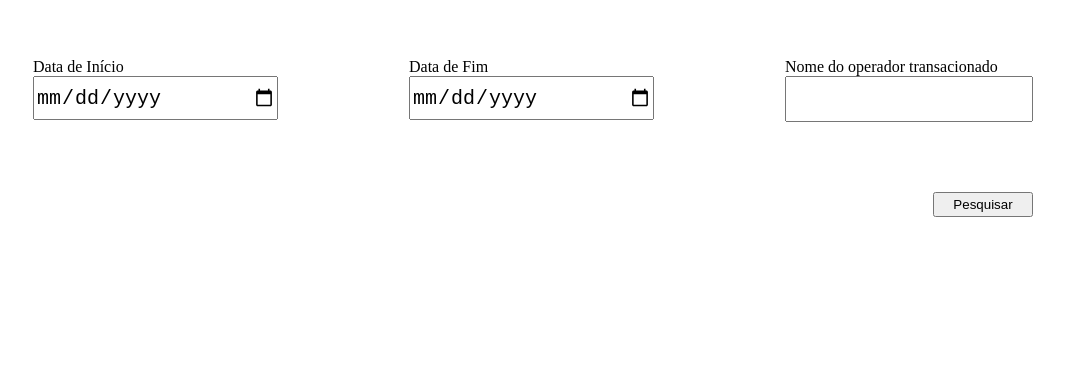
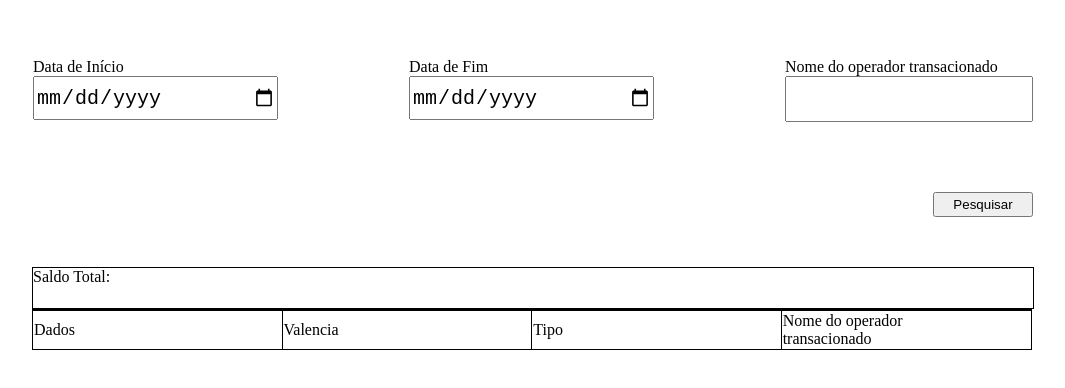
Before and after one commit to victorgarciadss/desafio-5-frontend, a React (Vite) app: page / in a window 1280 px wide. Shown: the top 388 px of the page, without its empty margins (107-1172 px from the left). Built offline with nearby package versions, Linux system fonts and the light colour scheme.

Commit message:
Feat: Pesquisar transações com filtros funcionando

```diff
--- a/src/App.jsx
+++ b/src/App.jsx
@@ -1,13 +1,18 @@
 import './css/App.css'
 
 import SearchForm from "./components/SearchForm"
+import BankStatement from './components/BankStatement'
+import CreateProvider from './CreateContext'
 
 function App() {
 
   return (
     <>
       <div className='inputs-container'>
-        <SearchForm />
+        <CreateProvider>
+          <SearchForm />
+          <BankStatement />
+        </CreateProvider>
 
       </div>
     </>
--- /dev/null
+++ b/src/CreateContext.jsx
@@ -0,0 +1,17 @@
+import { createContext, useState } from "react"
+
+export const GlobalContext = createContext();
+
+const CreateProvider = ({ children }) => {
+
+    const [data, setData] = useState([]);
+
+    return(
+        <GlobalContext.Provider value={{data, setData}}>
+            {children}
+        </GlobalContext.Provider>
+    )
+
+}
+
+export default CreateProvider;
--- /dev/null
+++ b/src/components/BankStatement.jsx
@@ -0,0 +1,38 @@
+import { useContext } from "react";
+import "../css/bankStatement.css"
+import { GlobalContext } from "../CreateContext";
+
+const BankStatement = () => {
+
+    const { data } = useContext(GlobalContext);
+
+    return(
+        <>
+            <main>
+                <div className="bank-balance">
+                    Saldo Total:
+                </div>
+                <table className="table">
+                    <tbody>
+                        <tr className="table-row">
+                            <td>Dados</td>
+                            <td>Valencia</td>
+                            <td>Tipo</td>
+                            <td>Nome do operador <br /> transacionado</td>
+                        </tr>
+                        {data.map((item) => (
+                            <tr key={item.id}>
+                                <td>{item.dataTransferencia}</td>
+                                <td>{item.valor}</td>
+                                <td>{item.tipo}</td>
+                                <td>{item.nomeOperadorTransacao}</td>
+                            </tr>
+                        ))}
+                    </tbody>
+                </table>
+            </main>
+        </>
+    )
+}
+
+export default BankStatement;
--- a/src/components/SearchForm.jsx
+++ b/src/components/SearchForm.jsx
@@ -1,11 +1,14 @@
-import { useState } from "react"
+import { useContext, useState } from "react"
 import "../css/SearchForm.css"
+import { GlobalContext } from "../CreateContext";
 
 const SearchForm = () => {
 
   const [dataInicio, setDataInicio] = useState('');
   const [dataFim, setDataFim] = useState('');
   const [nomeOperadorTransacao, setNomeOperadorTransacao] = useState('');
+
+  const { data, setData } = useContext(GlobalContext);
 
   async function submitDataWithAllFilters(e) {
     e.preventDefault();
@@ -25,7 +28,8 @@ const SearchForm = () => {
         });
 
         const responseData = await response.json();
-        console.log(responseData);
+        console.log(responseData)
+        setData(responseData);
 
       } catch (err) {
         console.log(err);
@@ -42,7 +46,7 @@ const SearchForm = () => {
         });
 
         const responseData = await response.json();
-        console.log(responseData);
+        setData(responseData);
 
       } catch (err) {
         console.log(err);
--- a/src/css/App.css
+++ b/src/css/App.css
@@ -1,4 +1,5 @@
 .inputs-container{
   display: flex;
-  justify-content: center;
+  flex-direction: column;
+  align-items: center;
 }
--- /dev/null
+++ b/src/css/bankStatement.css
@@ -0,0 +1,25 @@
+main{
+    margin-top: 50px;
+}
+
+.bank-balance{
+    width: 1000px;
+    border: 1px solid black;
+    height: 40px;
+}
+
+.table{
+    width: 1000px;
+    border-top: 2px solid black;
+    border-collapse: collapse;
+}
+
+tr{
+    width: 1000px;
+    border: 1px solid black;
+}
+
+td{
+    width: 250px;
+    border: 1px solid black;
+}
```
